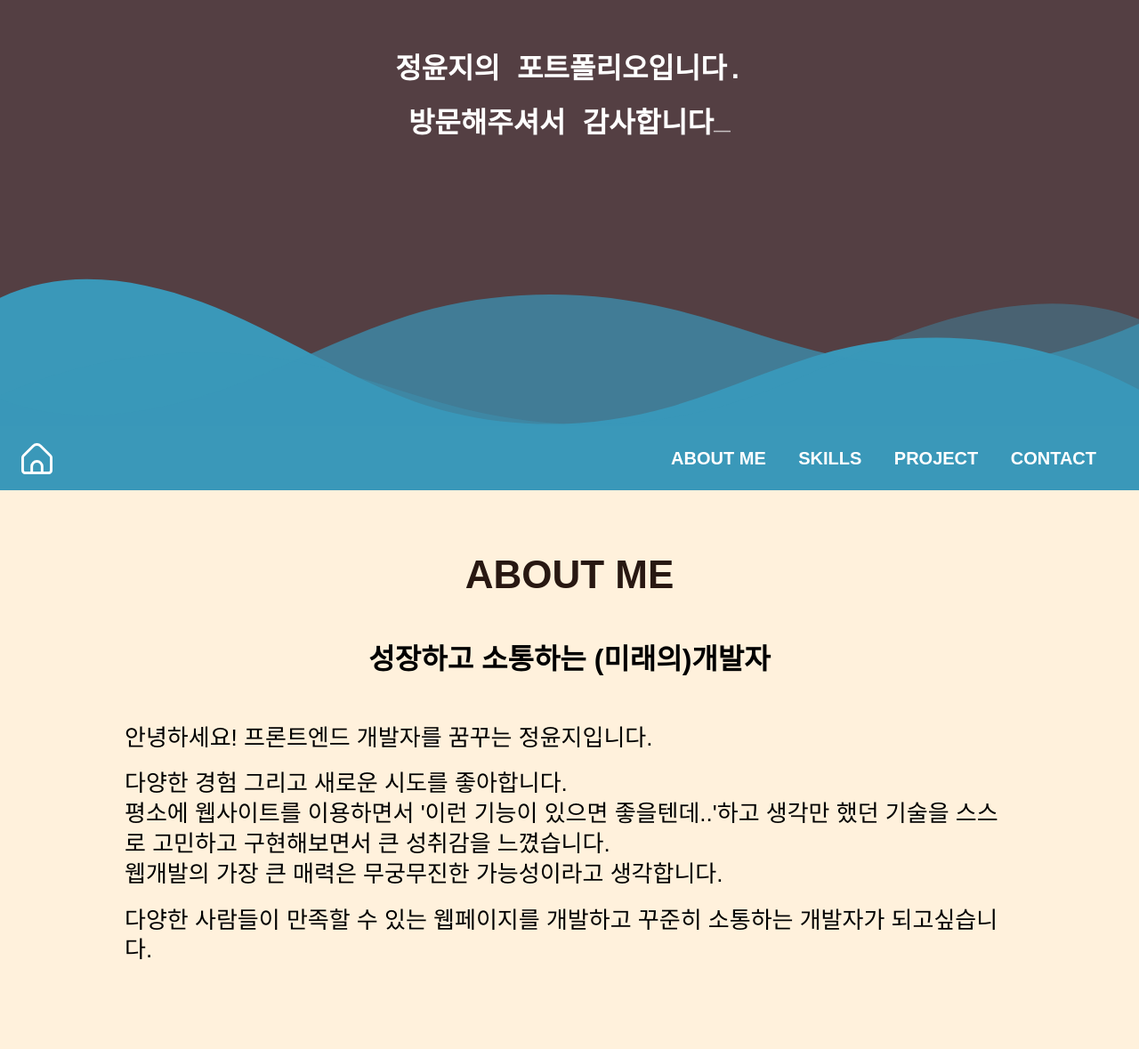
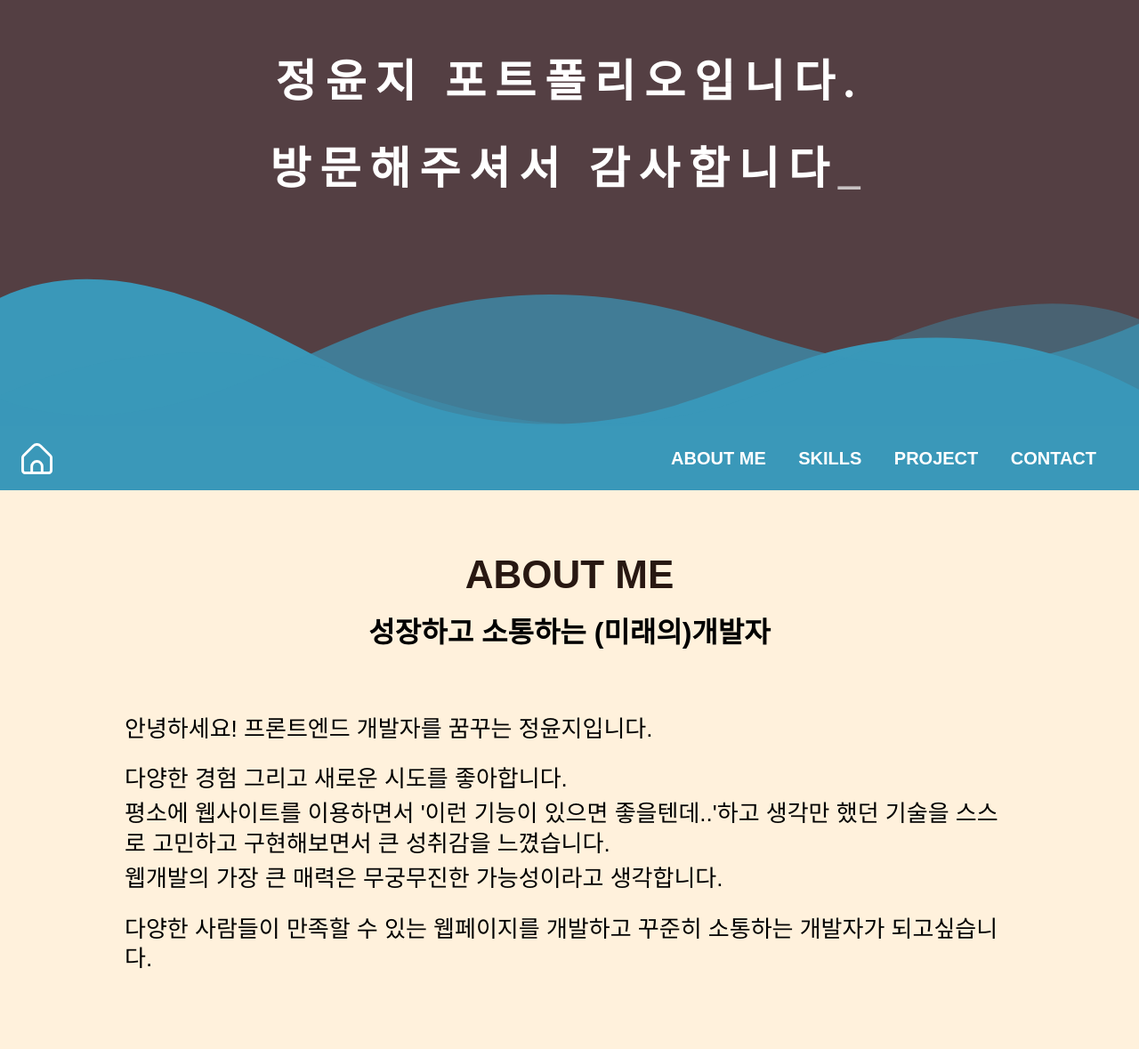
Before and after one commit to summer-S2/My-Home, a plain HTML site: page index.html in a window 1280 px wide. Shown: the part 121-1300 px from the top of the page at 89% size. Drawn offline with Linux system fonts and the light colour scheme; a web font is replaced by a local one.

Commit message:
add open graph

```diff
--- a/index.html
+++ b/index.html
@@ -7,6 +7,14 @@
   <title>JYJ Home</title>
 
   <link rel="stylesheet" href="./style.css" >
+
+  <!-- open graph -->
+  <meta property="og:url" content="https://yunjihome.netlify.app/" >
+  <meta property="og:title" content="Jeong Yunji Portfolio" >
+  <meta property="og:type" content="website" >
+  <meta property="og:image" content="./images/thumbnail.png" >
+  <meta property="og:description" content="정윤지의 포트폴리오입니다." >
+
 </head>
 
 <body>
@@ -24,7 +32,7 @@
     <div class="intro__dark">
       <div class="intro__type">
         <div class="intro__text">
-          <div id="t1">정윤지의 포트폴리오입니다.<span class="intro_br"><br></span></div>
+          <div id="t1">정윤지 포트폴리오입니다.<span class="intro_br"><br></span></div>
         </div>
         <div class="intro__text">
           <div id="t2">방문해주셔서 감사합니다<span class="underscore">_</span></div>
--- a/styles/about.css
+++ b/styles/about.css
@@ -5,7 +5,7 @@
 /* 임시 */
 .about {
   /* height: 50vh; */
-  padding: 50px;
+  padding: 20px;
 }
 
 /* 서브타이틀 */
@@ -16,11 +16,15 @@
   line-height: 130%; /* 모바일 여러줄 용 */
 }
 
+.about_contents {
+  padding-top: 20px;
+}
 /* 본문 내용들 */
 .about_contents p {
   font-size: var(--font-size-larger);
   line-height: 130%;
   text-align: left;
+  margin-bottom: 5px;
   /* font-size: 30px; */
 }
 
--- a/styles/header.css
+++ b/styles/header.css
@@ -153,7 +153,7 @@
   z-index: 3;
   border: none;
   background-color: var(--color-main);
-  border-radius: 50%;
+  border-radius: 100%;
   cursor: pointer;
   box-shadow: 3px 3px 3px #2F4858;
 }
--- a/styles/intro.css
+++ b/styles/intro.css
@@ -19,10 +19,11 @@
 
 /* 타이핑 텍스트 */
 .intro__type {
+  letter-spacing: 5px;
   display: flex;
   flex-direction: column;
   gap: 0.32em;
-  font-family: var(--font-code);
+  font-family:'HakgyoansimWoojuR';
   font-size: 2em;
   font-weight: bold;
   color: white;
@@ -138,7 +139,6 @@
   .intro__type {
     margin-top: 36vh;
     align-items: center;
-    /* text-align: left; */
   }
 
   /* 진한 물결 */
@@ -176,6 +176,8 @@
   .intro__type {
     margin-top: 172px;
     align-items: center;
+    font-size: 50px;
+    letter-spacing: 10px;
   }
   .intro__type span {
     /* 이모지와 텍스트 줄 맞춤 */
```
Also changed, not shown: images/thumbnail.png (added).
